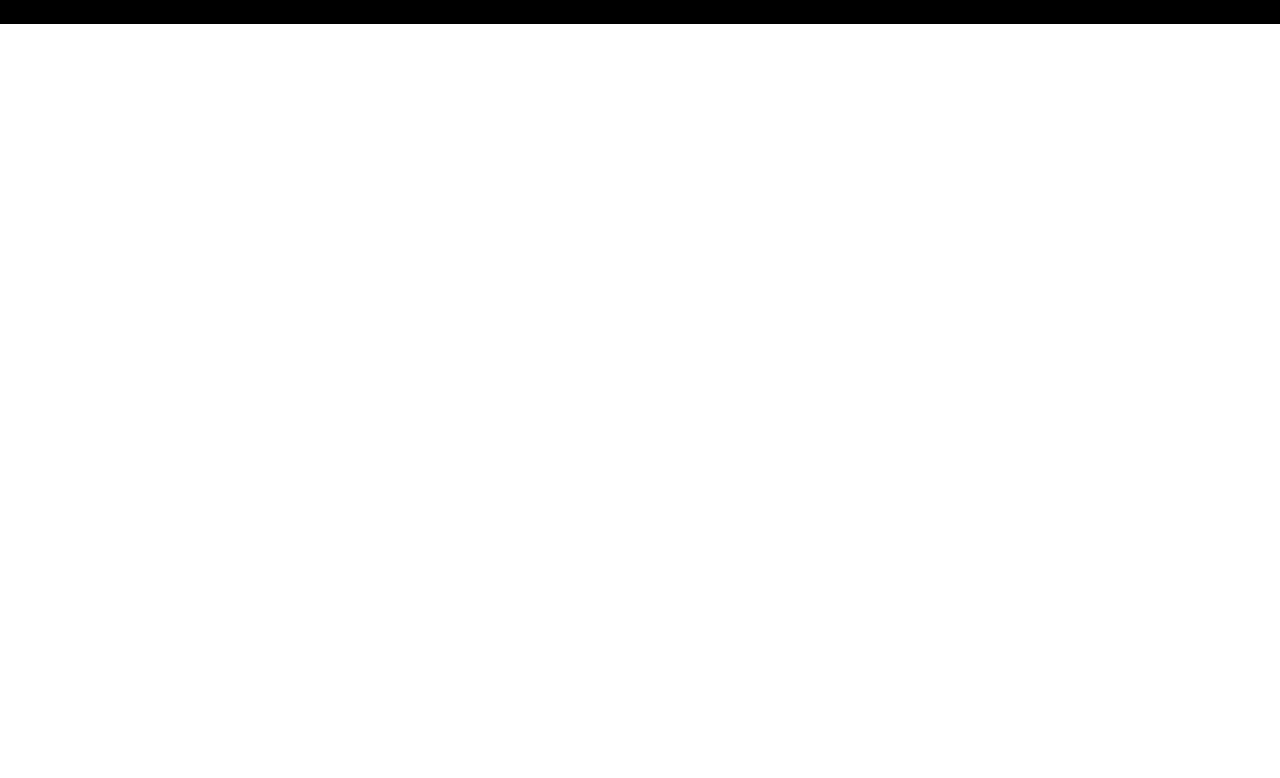
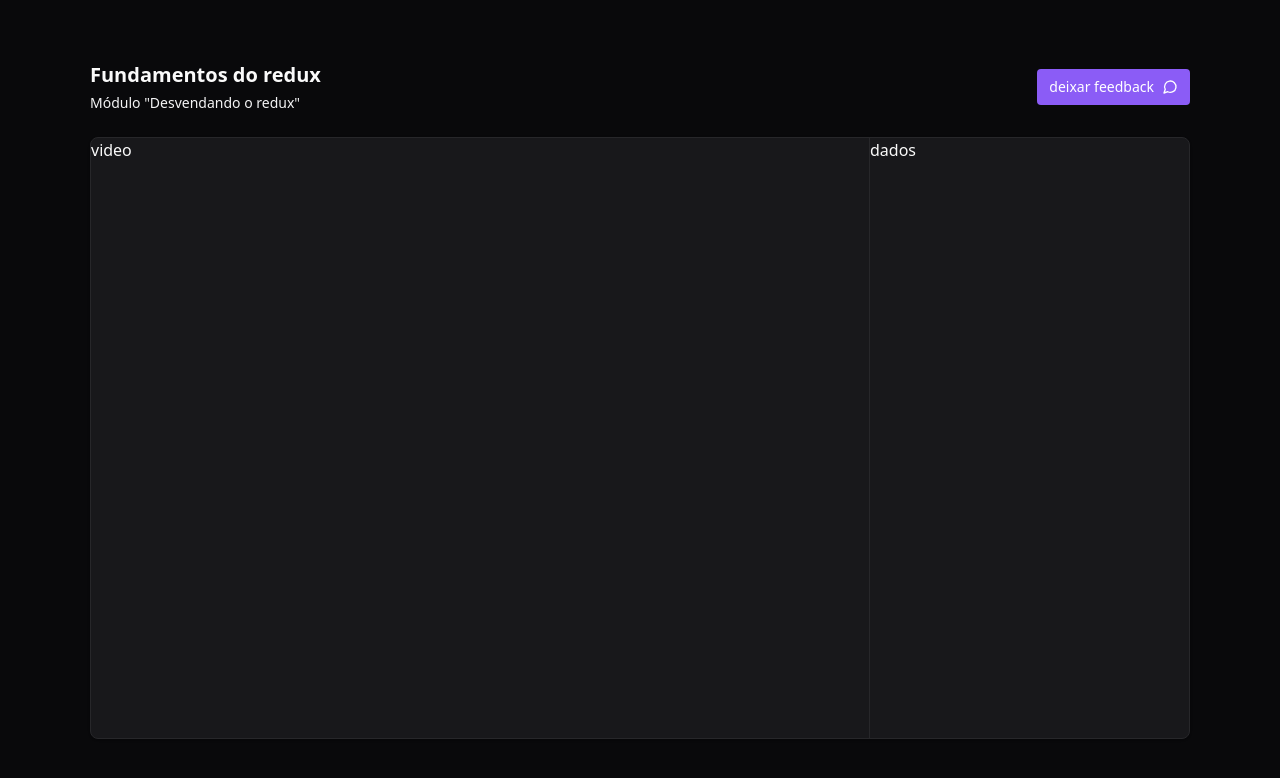
Before and after one commit to ReinaldoARamos/React-Zuzstand, a React (Vite) app: page / in a window 1280 px wide. Shown: the top 778 px of the page. Built offline with nearby package versions, Linux system fonts and the light colour scheme.

Commit message:
criando a estrutura da nossa aplicação

```diff
--- a/src/App.tsx
+++ b/src/App.tsx
@@ -1,7 +1,8 @@
 import { Provider as ReduxProvider } from "react-redux";
 import { store } from "./store";
+
+import  './styles/global.css'
 import { Player } from "./pages/player";
-import  './styles/global.css'
 export default function App() {
   return (
     <div>
--- a/src/pages/player.tsx
+++ b/src/pages/player.tsx
@@ -1,5 +1,29 @@
+import { MessageCircle } from "lucide-react";
+
 export function Player() {
-    return (
-        <div className="bg-black">Player</div>
-    )
+  return (
+    <div className="flex h-screen items-center justify-center bg-zinc-950 text-zinc-50">
+      {/*Header* */}
+      <div className="flex w-[1100px] flex-col gap-6">
+        <div className="flex items-center justify-between">
+          <div className="flex flex-col gap-1">
+            <h1 className="text-xl font-bold">Fundamentos do redux</h1>
+            <span className="text-sm text-zinc-100">
+              Módulo "Desvendando o redux"
+            </span>
+          </div>
+
+          <button className="flex items-center gap-2 rounded bg-violet-500 px-3 py-2 text-sm font-medium text-white ease-out hover:bg-violet-600">
+            deixar feedback {<MessageCircle className="h-4 w-4" />}
+          </button>
+        </div>
+        <main className="relative flex overflow-hidden rounded-lg border border-zinc-800 bg-zinc-900 shadow">
+          <div className="flex-1  ">video</div>
+          <aside className="bg-zing-900 h-[600px] w-80 border-l border-zinc-800">
+            dados
+          </aside>
+        </main>
+      </div>
+    </div>
+  );
 }
--- a/src/styles/global.css
+++ b/src/styles/global.css
@@ -1,3 +1,7 @@
 @tailwind base;
 @tailwind components;
 @tailwind utilities;
+
+body {
+    -webkit-font-smoothing: antialiased;
+}
```
